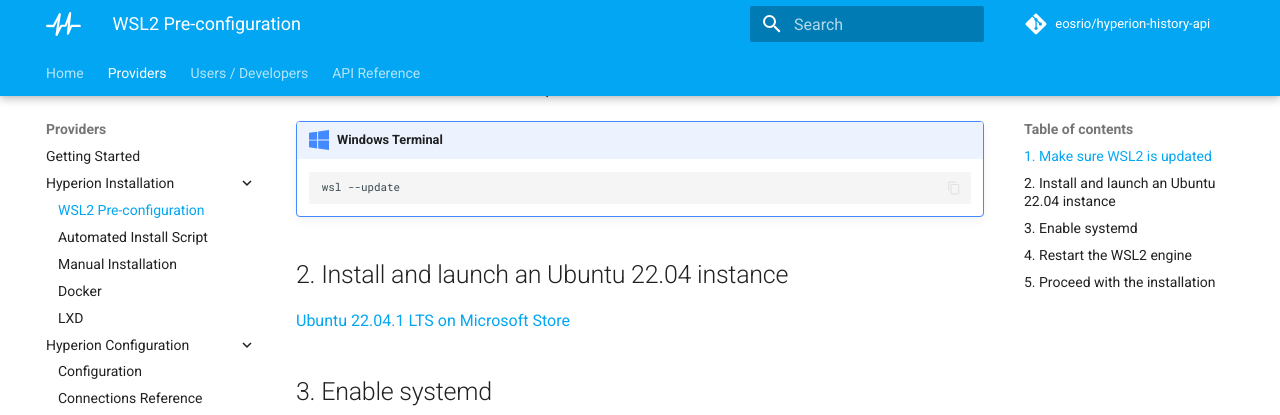
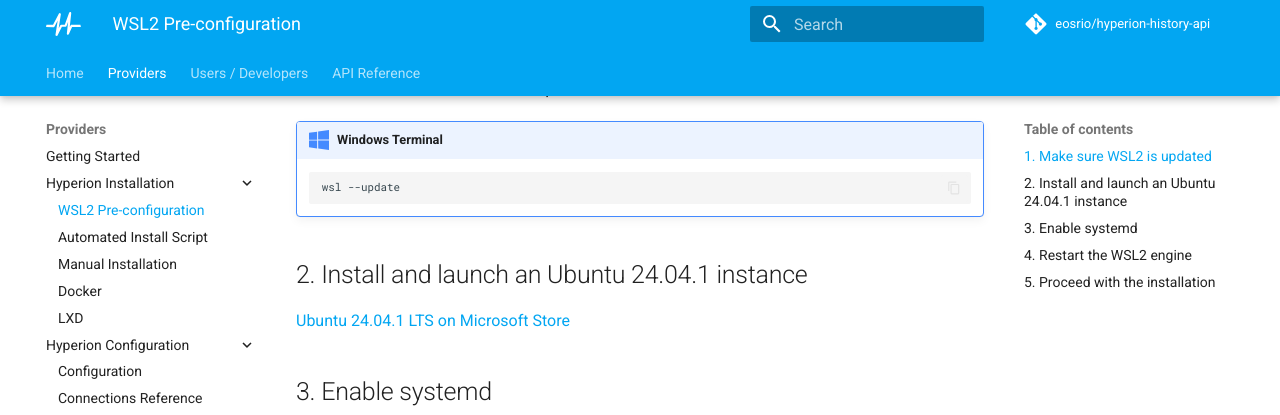
Before and after one commit to eosrio/hyperion-docs, an MkDocs documentation site: the page built from docs/providers/install/wsl2.md, in a window 1280 px wide and 900 px high, scrolled down 351 px. Shown: the top 415 px of the window. Built offline with MkDocs 1.6.1 and Material for MkDocs 9.7.7, drawn with Linux system fonts in a browser that asks for light colours; comment, search, counter and statistics services are not loaded; the version menu is left out.

Commit message:
Update recommended Ubuntu version to 24.04 in installation guides

````diff
--- a/docs/providers/install/wsl2.md
+++ b/docs/providers/install/wsl2.md
@@ -15,9 +15,9 @@
     wsl --update
     ```
 
-## 2. Install and launch an Ubuntu 22.04 instance
+## 2. Install and launch an Ubuntu 24.04.1 instance
 
-[Ubuntu 22.04.1 LTS on Microsoft Store](https://www.microsoft.com/store/productId/9PN20MSR04DW){:target="_blank"}
+[Ubuntu 24.04.1 LTS on Microsoft Store](https://www.microsoft.com/store/productId/9nz3klhxdjp5){:target="_blank"}
 
 ## 3. Enable systemd
 
````
Also changed, not shown: docs/providers/get-started.md (+1 -1 lines).
